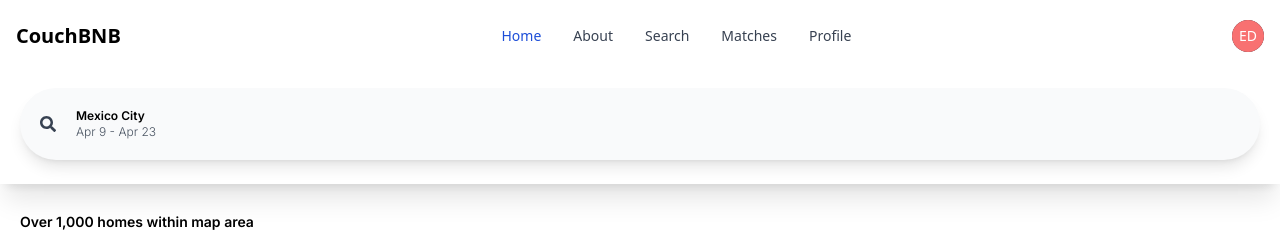
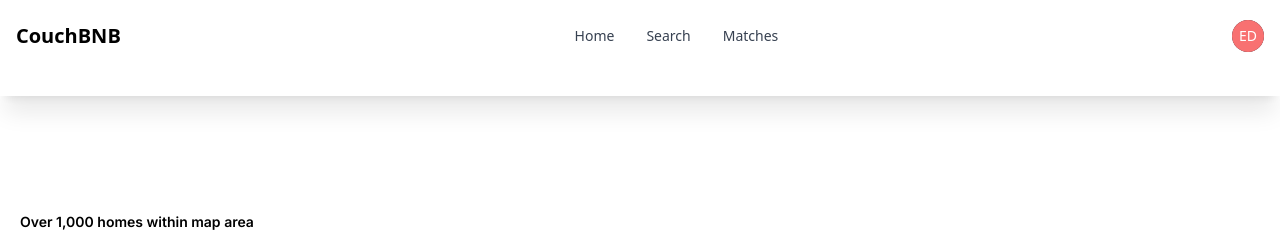
Before and after one commit to eric-do/couch-bnb, a Next.js app: page /search in a window 1280 px wide. Shown: the top 234 px of the page. Built offline with nearby package versions, Linux system fonts and the light colour scheme.

Commit message:
Implements drawer functionality for search

```diff
--- a/package.json
+++ b/package.json
@@ -20,6 +20,7 @@
     "@types/react": "18.0.29",
     "@types/react-dom": "18.0.11",
     "axios": "^1.3.4",
+    "clsx": "^1.2.1",
     "daisyui": "^2.51.5",
     "eslint": "8.36.0",
     "eslint-config-next": "13.2.4",
--- a/src/components/map.tsx
+++ b/src/components/map.tsx
@@ -6,13 +6,13 @@ interface MapProps {
   className?: string;
 }
 
-export default function Map({ children, className }: MapProps) {
+export default function Map({ children, className="" }: MapProps) {
   return (
     <MapContainer
+      className={`${className}`}
       center={[51.505, -0.09]}
       zoom={13}
       scrollWheelZoom={false}
-      className={`${className}`}
       zoomControl={false}
     >
       <TileLayer
--- a/src/components/navbar.tsx
+++ b/src/components/navbar.tsx
@@ -1,6 +1,38 @@
 import { useState } from 'react';
 import Image from "next/image"
 import Link from "next/link"
+
+interface ILink {
+  title: string;
+  link: string;
+}
+
+const pageLinks: ILink[] = [
+  {
+    title: "Home",
+    link: "/home"
+  },
+  {
+    title: "Search",
+    link: "/search"
+  },
+  {
+    title: "Matches",
+    link: "/matches"
+  }
+];
+
+const profileLinks: ILink[] = [
+  {
+    title: "Settings",
+    link: "#"
+  },
+  {
+    title: "Logout",
+    link: "#"
+  }
+];
+
 
 export default function Navbar() {
   const [isHiddenProfile, setProfileHidden] = useState<boolean>(true);
@@ -40,18 +72,12 @@ export default function Navbar() {
               <span className="block text-sm font-medium text-gray-500 truncate dark:text-gray-400">name@flowbite.com</span>
             </div>
             <ul className="py-2" aria-labelledby="user-menu-button">
-              <li>
-                <Link href="/" className="block px-4 py-2 text-sm text-gray-700 hover:bg-gray-100 dark:hover:bg-gray-600 dark:text-gray-200 dark:hover:text-white">Dashboard</Link>
-              </li>
-              <li>
-                <Link href="#" className="block px-4 py-2 text-sm text-gray-700 hover:bg-gray-100 dark:hover:bg-gray-600 dark:text-gray-200 dark:hover:text-white">Settings</Link>
-              </li>
-              <li>
-                <Link href="#" className="block px-4 py-2 text-sm text-gray-700 hover:bg-gray-100 dark:hover:bg-gray-600 dark:text-gray-200 dark:hover:text-white">Earnings</Link>
-              </li>
-              <li>
-                <Link href="#" className="block px-4 py-2 text-sm text-gray-700 hover:bg-gray-100 dark:hover:bg-gray-600 dark:text-gray-200 dark:hover:text-white">Sign out</Link>
-              </li>
+              {profileLinks.map(({ link, title }) => (
+                <li key={title}>
+                  <Link href={link} className="block px-4 py-2 text-sm text-gray-700 hover:bg-gray-100 dark:hover:bg-gray-600 dark:text-gray-200 dark:hover:text-white">{title}</Link>
+                </li>
+
+              ))}
             </ul>
           </div>
           <button
@@ -70,21 +96,12 @@ export default function Navbar() {
       {/* Mobile Dropdown Menu */}
       <div className={`items-center justify-between w-full md:flex md:w-auto md:order-1 ${isHiddenMenu && "hidden"}`} id="mobile-menu-2">
         <ul className="flex flex-col p-4 mt-4 border border-gray-100 rounded-lg bg-gray-50 md:flex-row md:space-x-8 md:mt-0 md:text-sm md:font-medium md:border-0 md:bg-white dark:bg-gray-800 md:dark:bg-gray-900 dark:border-gray-700">
-          <li>
-            <Link href="/home" className="block py-2 pl-3 pr-4 text-white bg-blue-700 rounded md:bg-transparent md:text-blue-700 md:p-0 dark:text-white" aria-current="page">Home</Link>
-          </li>
-          <li>
-            <Link href="/about" className="block py-2 pl-3 pr-4 text-gray-700 rounded hover:bg-gray-100 md:hover:bg-transparent md:hover:text-blue-700 md:p-0 dark:text-gray-400 md:dark:hover:text-white dark:hover:bg-gray-700 dark:hover:text-white md:dark:hover:bg-transparent dark:border-gray-700">About</Link>
-          </li>
-          <li>
-            <Link href="/search" className="block py-2 pl-3 pr-4 text-gray-700 rounded hover:bg-gray-100 md:hover:bg-transparent md:hover:text-blue-700 md:p-0 dark:text-gray-400 md:dark:hover:text-white dark:hover:bg-gray-700 dark:hover:text-white md:dark:hover:bg-transparent dark:border-gray-700">Search</Link>
-          </li>
-          <li>
-            <Link href="/matches" className="block py-2 pl-3 pr-4 text-gray-700 rounded hover:bg-gray-100 md:hover:bg-transparent md:hover:text-blue-700 md:p-0 dark:text-gray-400 md:dark:hover:text-white dark:hover:bg-gray-700 dark:hover:text-white md:dark:hover:bg-transparent dark:border-gray-700">Matches</Link>
-          </li>
-          <li>
-            <Link href="/profile" className="block py-2 pl-3 pr-4 text-gray-700 rounded hover:bg-gray-100 md:hover:bg-transparent md:hover:text-blue-700 md:p-0 dark:text-gray-400 md:dark:hover:text-white dark:hover:bg-gray-700 dark:hover:text-white md:dark:hover:bg-transparent dark:border-gray-700">Profile</Link>
-          </li>
+          {pageLinks.map(({title, link}) => (
+            <li key={title}>
+              <Link href={link} className="block py-2 pl-3 pr-4 text-gray-700 rounded hover:bg-gray-100 md:hover:bg-transparent md:hover:text-blue-700 md:p-0 dark:text-gray-400 md:dark:hover:text-white dark:hover:bg-gray-700 dark:hover:text-white md:dark:hover:bg-transparent dark:border-gray-700">{title}</Link>
+            </li>
+          ))}
+
         </ul>
       </div>
       </div>
--- a/src/components/search.tsx
+++ b/src/components/search.tsx
@@ -1,4 +1,4 @@
-import React from 'react';
+import React, { useState } from 'react';
 import { FaSearch } from 'react-icons/fa';
 
 interface Props {
@@ -6,21 +6,41 @@ interface Props {
   checkIn?: string;
   checkOut?: string;
   className: string;
+  onClick?: () => void;
 }
 
 export default function SearchInput({
   location,
   checkIn,
   checkOut,
-  className
+  className,
+  onClick = () => {}
 }: Props) {
   return (
-    <div className={`w-full rounded-full px-5 py-5 bg-gray-50 flex flex-row justify-start items-center shadow-lg ${className}`}>
+    <div
+      className={`w-full px-5 py-5 bg-gray-200 flex flex-row justify-start items-center shadow-lg lg:hidden rounded-full ${className}`}
+      onClick={onClick}
+    >
       <FaSearch className="mr-5 text-gray-700" />
-      <div className="flex flex-col">
+      <div className="flex flex-col space-y-1">
         <div className="text-black font-semibold text-xs">Mexico City</div>
         <div className="text-gray-600 font-light text-xs">Apr 9 - Apr 23</div>
       </div>
     </div>
   );
 }
+
+interface FakeSearchProps {
+  className?: string;
+  onClick?: () => void;
+}
+export const MobileFakeSearch = ({ className="", onClick }: FakeSearchProps) => {
+  return (
+    <div
+      className={`w-full px-5 py-5 bg-white flex flex-row justify-start items-center border-gray-300 border lg:hidden rounded-xl ${className}`}
+      onClick={onClick}
+    >
+      <FaSearch className="mr-5 text-gray-700" />
+    </div>
+  );
+}
--- a/src/pages/search.tsx
+++ b/src/pages/search.tsx
@@ -1,7 +1,8 @@
 import { useState, useEffect } from 'react';
+import { FaTimes } from 'react-icons/fa';
 import HouseCard from '~/components/card'
 import { IHouseCard } from '~/types'
-import SearchInput from '~/components/search';
+import SearchInput, { MobileFakeSearch } from '~/components/search';
 import { LazyMap, LazyMarker, LazyPopup } from '~/components/leafletMap.lazy';
 import { useListings, useFavorites } from '~/api/';
 
@@ -18,11 +19,13 @@ export default function Search() {
     isLoading: isLoadingFavorites
   } = useFavorites();
 
+  const [isExpanded, setIsExpanded] = useState(false);
+  console.log(isExpanded)
   return (
     <div className="">
 
       {/* Map */}
-      <LazyMap className="h-screen w-screen fixed top-44">
+      <LazyMap className="h-screen w-screen fixed top-40">
         <LazyMarker position={[51.505, -0.09]}>
           <LazyPopup>
             <div>test</div>
@@ -31,8 +34,31 @@ export default function Search() {
       </LazyMap>
 
       {/* Search */}
-      <div className="top-14 py-3 fixed z-50 w-screen px-5 bg-white flex shadow-xl md:top-16">
-        <SearchInput className="my-3 bg-gray-100"/>
+      <div
+        className={`transition-all duration-300 ease-out py-4 fixed w-screen px-5 bg-white flex items-start justify-center shadow-xl md:top-16 ${isExpanded ? "h-screen bg-gray-200 z-modal top-0" : "z-50 top-14"}`}
+      >
+        <SearchInput className={`${isExpanded && "hidden"}`} onClick={() => setIsExpanded(true)}/>
+
+        <div className={`${isExpanded ? "visible" : "hidden"} w-full flex flex-col space-y-5`}>
+          <div
+            className={`btn btn-circle btn-outline btn-sm border text-gray-400 mb-5 bg-white`}
+            onClick={() => setIsExpanded(false)}
+          >
+            <FaTimes className="text-black"/>
+          </div>
+          <div className={`w-full p-5 flex justify-start flex-col space-y-5 bg-white shadow-2xl rounded-2xl transition-[max-height] duration-300`}>
+            <h1 className="font-bold text-lg text-black">Where to?</h1>
+            <MobileFakeSearch />
+          </div>
+          <button className={`w-full p-5 flex justify-between bg-white shadow-md rounded-xl transition-[max-height] duration-300`}>
+            <div className="text-gray-500 text-sm">When</div>
+            <div className="text-gray-800 text-sm font-semibold">Add dates</div>
+          </button>
+          <button className={`w-full p-5 flex justify-between bg-white shadow-md rounded-xl transition-[max-height] duration-300`}>
+            <div className="text-gray-500 text-sm">Who</div>
+            <div className="text-gray-800 text-sm font-semibold">Add guests</div>
+          </button>
+        </div>
       </div>
 
       {/* Listings */}
```
Also changed, not shown: 2 other files (tests, documents, lock files or other folders).
